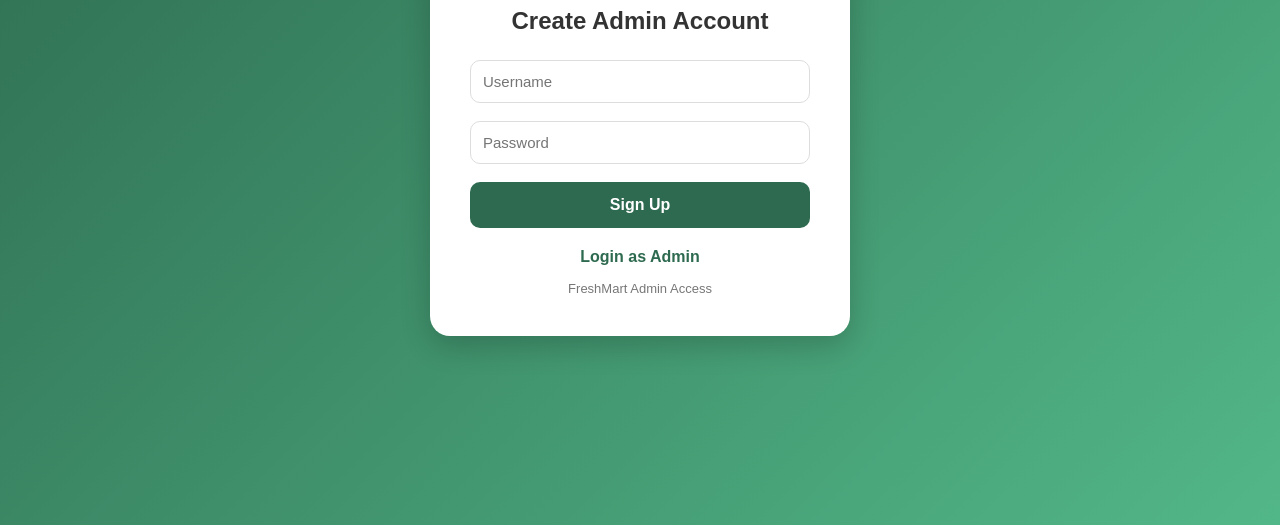
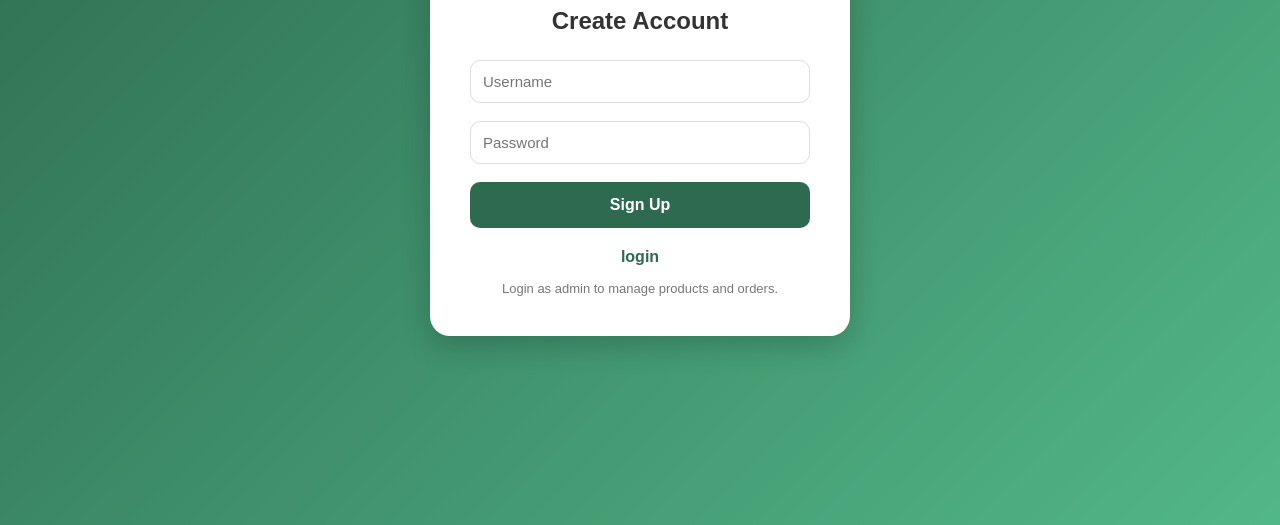
Before and after one commit to bendimpoz/freshmart1, a website: page public/signup.html in a window 1280 px wide. Shown: the part 275-800 px from the top of the page. Drawn offline with Linux system fonts and the light colour scheme.

Commit message:
Update signup page

```diff
--- a/public/signup.html
+++ b/public/signup.html
@@ -109,7 +109,7 @@ h2{
     Fresh<span>Mart</span>
   </div>
 
-  <h2>Create Admin Account</h2>
+  <h2>Create Account</h2>
 
   <div class="form-group">
     <input id="username" type="text" placeholder="Username">
@@ -126,11 +126,11 @@ h2{
 
   <!-- CHANGED TEXT -->
   <div class="login-link">
-    <a href="/pages/admin.html">Login as Admin</a>
+    <a href="/pages/admin.html">login</a>
   </div>
 
   <div class="footer-text">
-    FreshMart Admin Access
+    Login as admin to manage products and orders.
   </div>
 
 </div>
```
